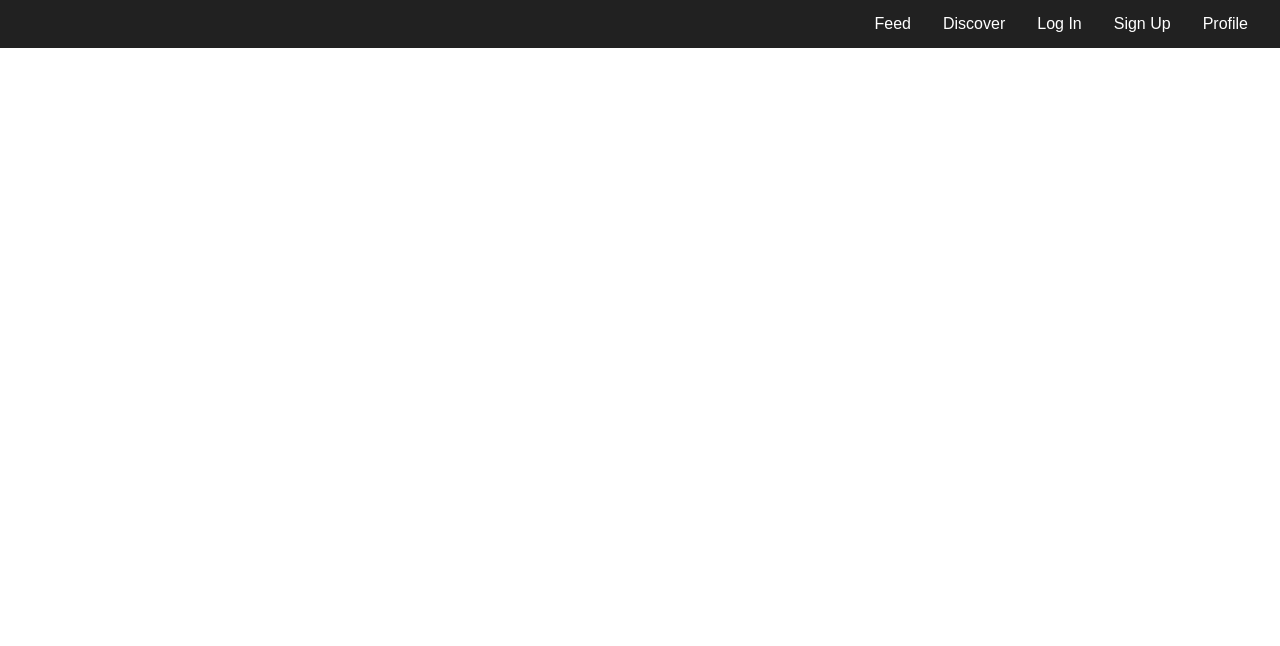
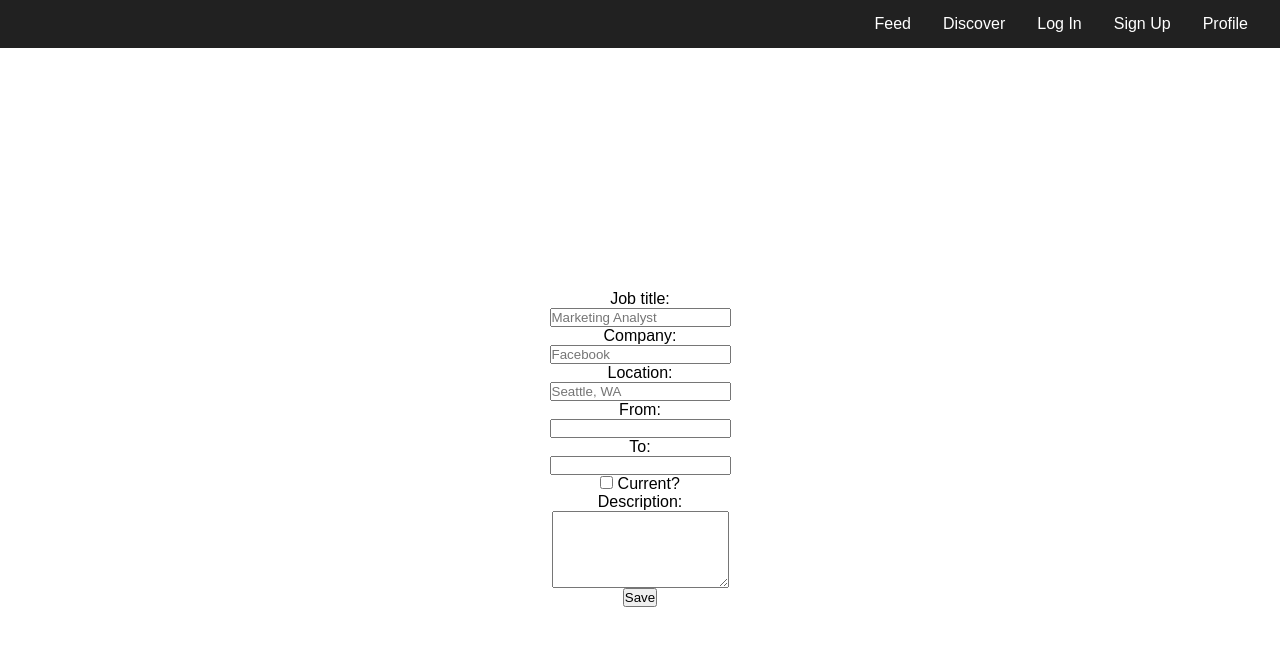
Before and after one commit to arkadyt/wework, a React (Create React App) app in the folder client/: page /addExp in a window 1280 px wide. Shown: the top 646 px of the page. Built offline with nearby package versions, Linux system fonts and the light colour scheme.

Commit message:
Sketch AddExp form.

```diff
--- a/client/src/components/Layout.js
+++ b/client/src/components/Layout.js
@@ -4,6 +4,7 @@ import SignupPage from './_Forms/Signup/Signup'
 import Profile from './_Pages/Profile/Profile'
 import Discover from './_Pages/Discover/Discover'
 import Feed from './_Pages/Feed/Feed'
+import AddExp from './_Forms/AddExp/AddExp'
 import mockProfileObject from '../mocks/profile'
 import { Route } from 'react-router-dom'
 // import axios from 'axios'
@@ -15,5 +16,6 @@ export default () => {
         <Route path='/profile' render={() => <Profile {...mockProfileObject} />} />
         <Route path='/discover' component={Discover} />
         <Route path='/feed' component={Feed} />
+        <Route path='/addExp' component={AddExp} />
     </div>
 }
--- /dev/null
+++ b/client/src/components/_Forms/AddExp/AddExp.js
@@ -0,0 +1,41 @@
+import React from 'react'
+import { withFormik, Form, Field } from 'formik'
+import './AddExp.css'
+
+const addExp = () => {
+    return <div className="AddExp-container">
+        <Form>
+            <label htmlFor="title">Job title:</label>
+            <Field type="text" name="title" id="title" placeholder="Marketing Analyst" />
+
+            <label htmlFor="company">Company:</label>
+            <Field type="text" name="company" id="company" placeholder="Facebook" />
+
+            <label htmlFor="location">Location:</label>
+            <Field type="text" name="_location" id="location" placeholder="Seattle, WA" />
+
+            <label htmlFor="from">From:</label>
+            <Field type="text" name="from" id="from" />
+
+            <label htmlFor="to">To:</label>
+            <Field type="text" name="to" id="to" />
+
+            <label>
+                <Field type="checkbox"
+                    name="current"
+                    id="current" /> Current?
+            </label>
+
+            <label htmlFor="description">Description:</label>
+            <textarea name="description" id="description" rows="5" />
+
+            <button type="submit">Save</button>
+        </Form>
+    </div>
+}
+
+export default withFormik({
+    handleSubmit() {
+
+    }
+})(addExp)
--- /dev/null
+++ b/client/src/components/_Forms/AddExp/AddExp.scss
@@ -0,0 +1,15 @@
+@mixin flexList {
+    display: flex;
+    flex-direction: column;
+    justify-content: center;
+    align-items: center;
+}
+
+.AddExp-container {
+    width: 100vw;
+    height: 100vh;
+    @include flexList();
+    form {
+        @include flexList();
+    }
+}
```
